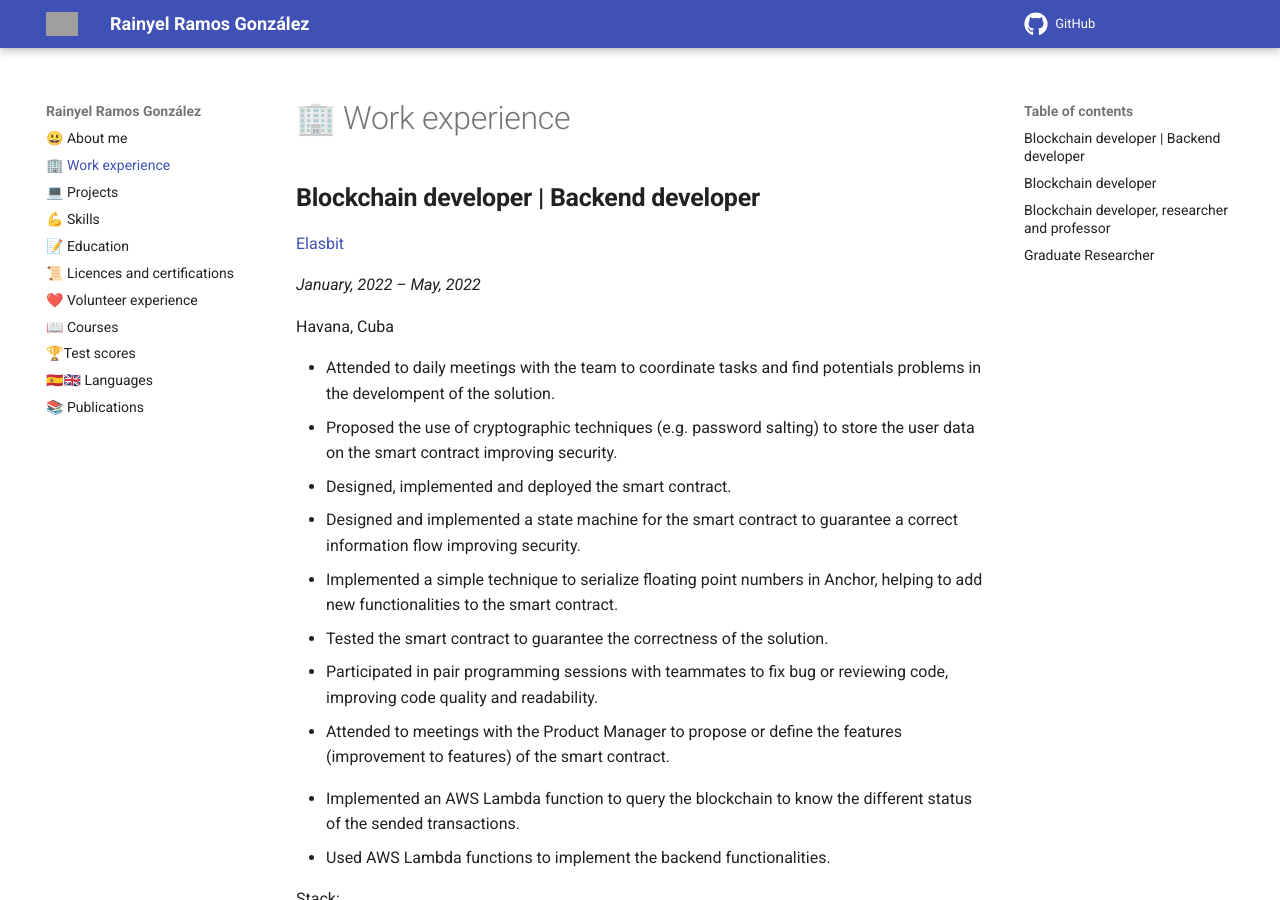
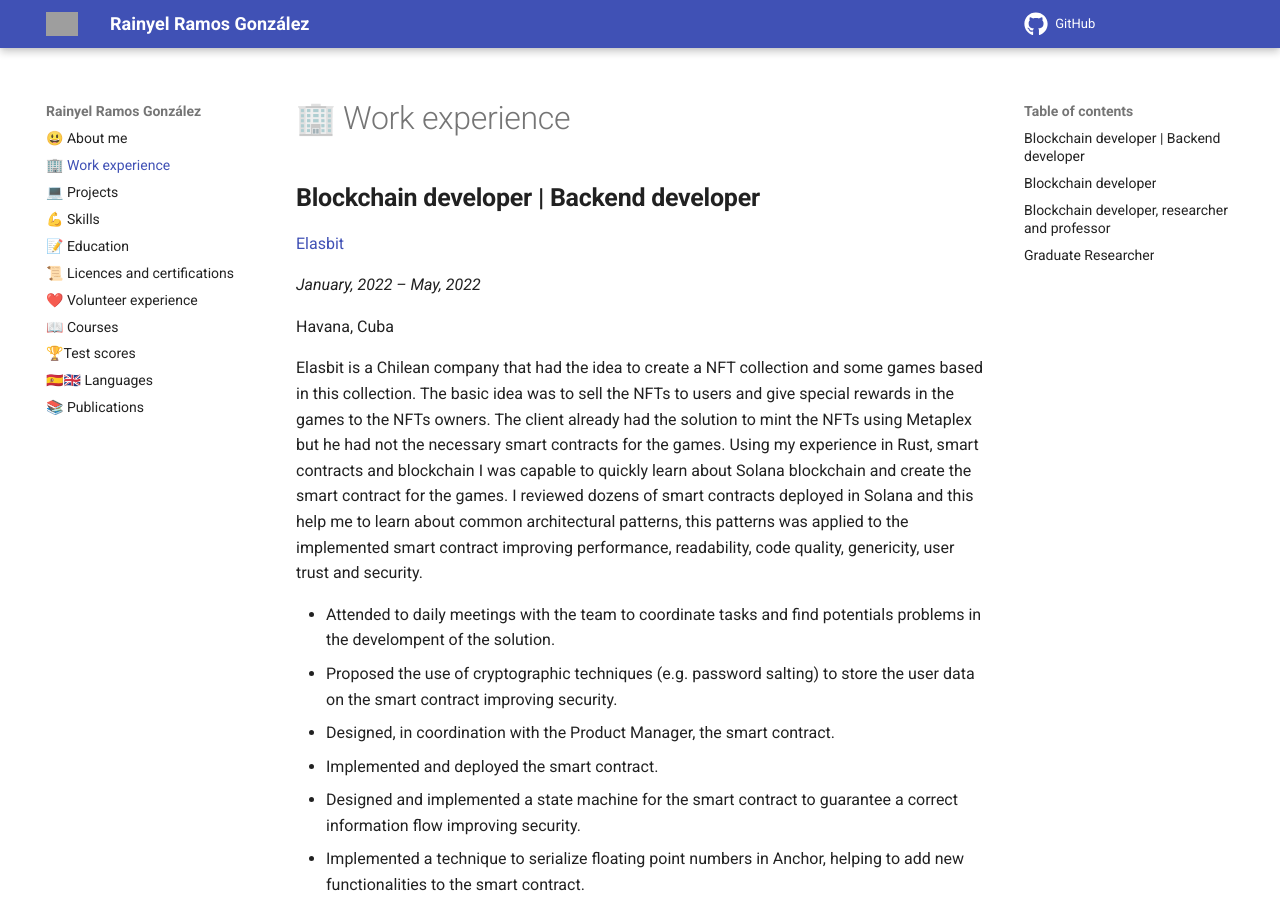
Before and after one commit to rayniel95/rayniel95.github.io, an MkDocs documentation site: the page built from docs/work_experience/work_experience.md, in a window 1280 px wide and 900 px high. Built offline with MkDocs 1.6.1 and Material for MkDocs 9.7.7, drawn with Linux system fonts in a browser that asks for light colours; some of the changed text lies outside the part shown; grey boxes are pictures that could not be loaded.

Commit message:
add elasbit summary

```diff
--- a/docs/work_experience/work_experience.md
+++ b/docs/work_experience/work_experience.md
@@ -6,13 +6,15 @@
 
 Havana, Cuba
 
+Elasbit is a Chilean company that had the idea to create a NFT collection and some games based in this collection. The basic idea was to sell the NFTs to users and give special rewards in the games to the NFTs owners. The client already had the solution to mint the NFTs using Metaplex but he had not the necessary smart contracts for the games. Using my experience in Rust, smart contracts and blockchain I was capable to quickly learn about Solana blockchain and create the smart contract for the games. I reviewed dozens of smart contracts deployed in Solana and this help me to learn about common architectural patterns, this patterns was applied to the implemented smart contract improving performance, readability, code quality, genericity, user trust and security.
 <!-- small description about the client and its requirements or problems, how I solve it -->
 
 - Attended to daily meetings with the team to coordinate tasks and find potentials problems in the develompent of the solution.
 - Proposed the use of cryptographic techniques (e.g. password salting) to store the user data on the smart contract improving security.
-- Designed, implemented and deployed the smart contract.
+- Designed, in coordination with the Product Manager, the smart contract.
+- Implemented and deployed the smart contract.
 - Designed and implemented a state machine for the smart contract to guarantee a correct information flow improving security.
-- Implemented a simple technique to serialize floating point numbers in Anchor, helping to add new functionalities to the smart contract.
+- Implemented a technique to serialize floating point numbers in Anchor, helping to add new functionalities to the smart contract.
 - Tested the smart contract to guarantee the correctness of the solution.
 - Participated in pair programming sessions with teammates to fix bug or reviewing code, improving code quality and readability.
 - Attended to meetings with the Product Manager to propose or define the features (improvement to features) of the smart contract.
```
Also changed, not shown: other parts of docs/work_experience/work_experience.md (+1 -1 lines).
